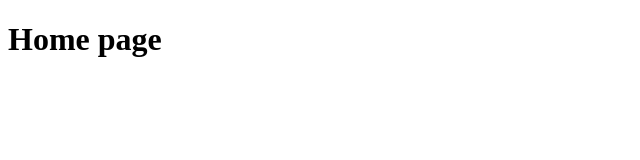
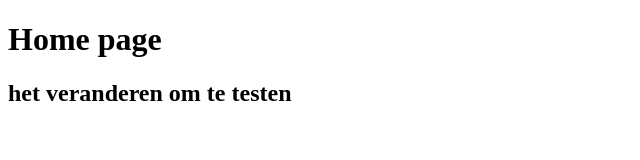
Before and after one commit to HashemKhaled2002/lapo3, a plain HTML site: page index.html in a window 1280 px wide. Shown: the whole page, without its empty margins (0-640 px from the left). Drawn offline with Linux system fonts and the light colour scheme.

Commit message:
update index.html

```diff
--- a/index.html
+++ b/index.html
@@ -7,5 +7,6 @@
 </head>
 <body>
     <h1>Home page</h1>
+    <h2>het veranderen om te testen </h2>
 </body>
 </html>
```
